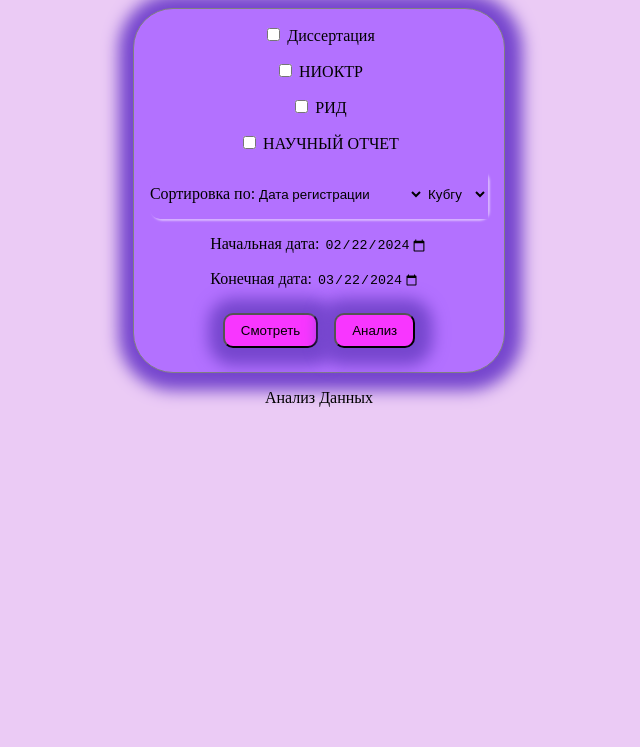
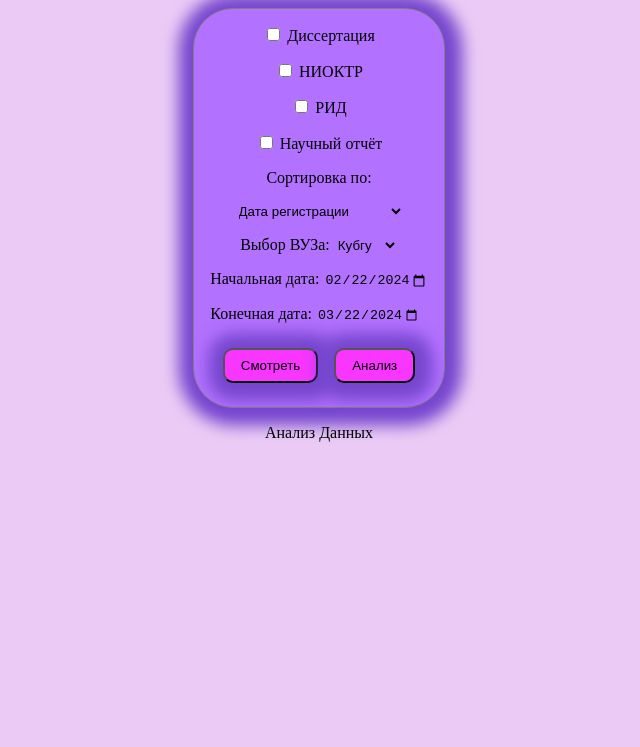
Before and after one commit to sawertsand22/rosrid, a plain HTML site: page index.html in a window 1280 px wide. Shown: the whole page, without its empty margins (321-961 px from the left). Drawn offline with nearby package versions, Linux system fonts and the light colour scheme.

Commit message:
Убрал display: flex

```diff
--- a/index.html
+++ b/index.html
@@ -11,7 +11,7 @@
         <p> <input type="checkbox" id="diss" title=";p;"> Диссертация</p>
         <p> <input type="checkbox" id="nioktr" title=";p;"> НИОКТР</p>
         <p> <input type="checkbox" id="rid" title=";p;"> РИД</p>
-        <p> <input type="checkbox" id="nauch" title=";p;"> НАУЧНЫЙ ОТЧЕТ</p>
+        <p> <input type="checkbox" id="nauch" title=";p;"> Научный отчёт</p>
     </div>
     <div class="searchParametrs-2">
     <p>Сортировка по:</p>
@@ -20,12 +20,14 @@
         <option value="Релевантность">Релевантность</option>
         <option value="Количество просмотров">Количество просмотров</option>
     </select>
+    <p> Выбор ВУЗа:
     <select name="sort" id="vuz-select">
         <option value="10184556">Кубгу</option>
         <option value="10192406">Кубгту</option>
         <option value="10178176">Кубгау</option>
         <option value="10109220">Кубгму</option>
     </select>
+    </p>
 
 
    </div>
--- a/public/style.css
+++ b/public/style.css
@@ -221,11 +221,11 @@ align-items: center;
 .searchParametrs-2
 {
   margin: 1rem;
-  display: flex;
+
   justify-content: center;
   justify-items: center;
   background-color: #b371ff;
-  box-shadow: #d7b4ff 2px 2px 2px ;
+
   border-radius: 10px;
 
 }
```
